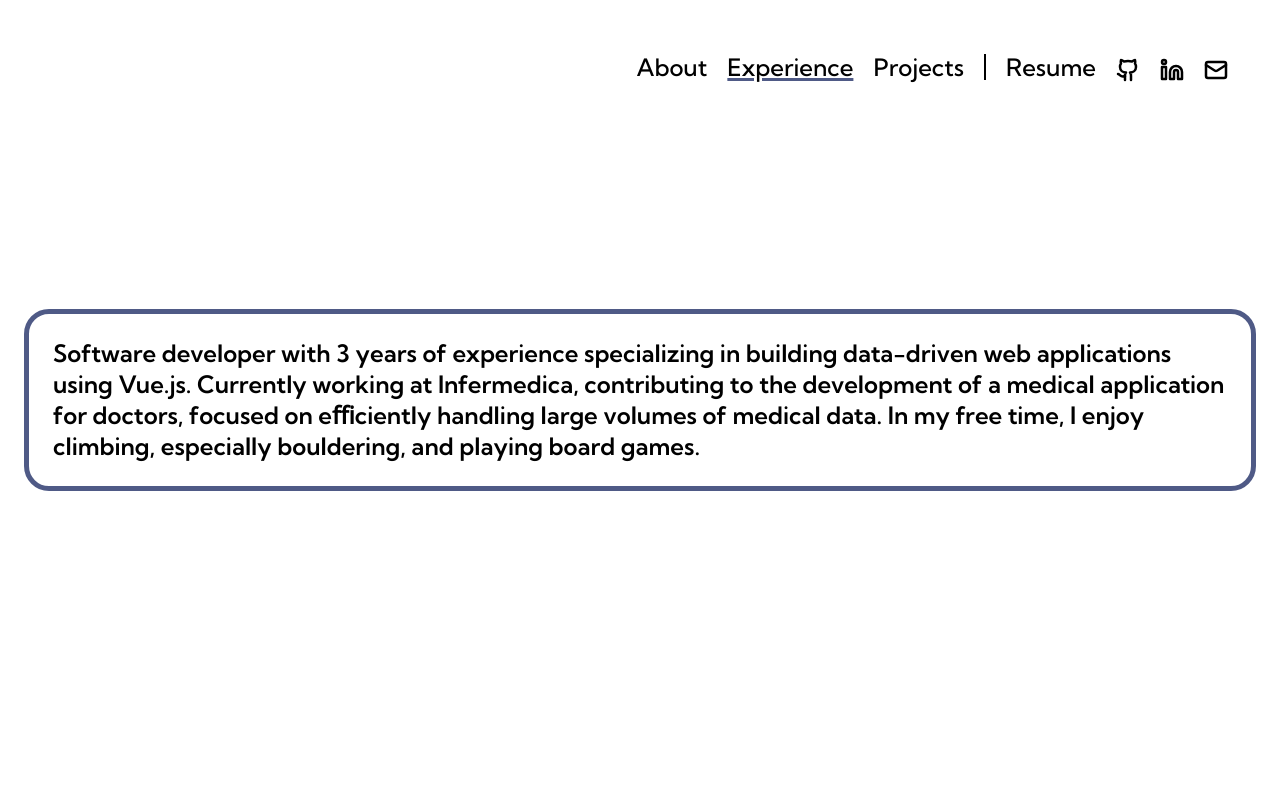
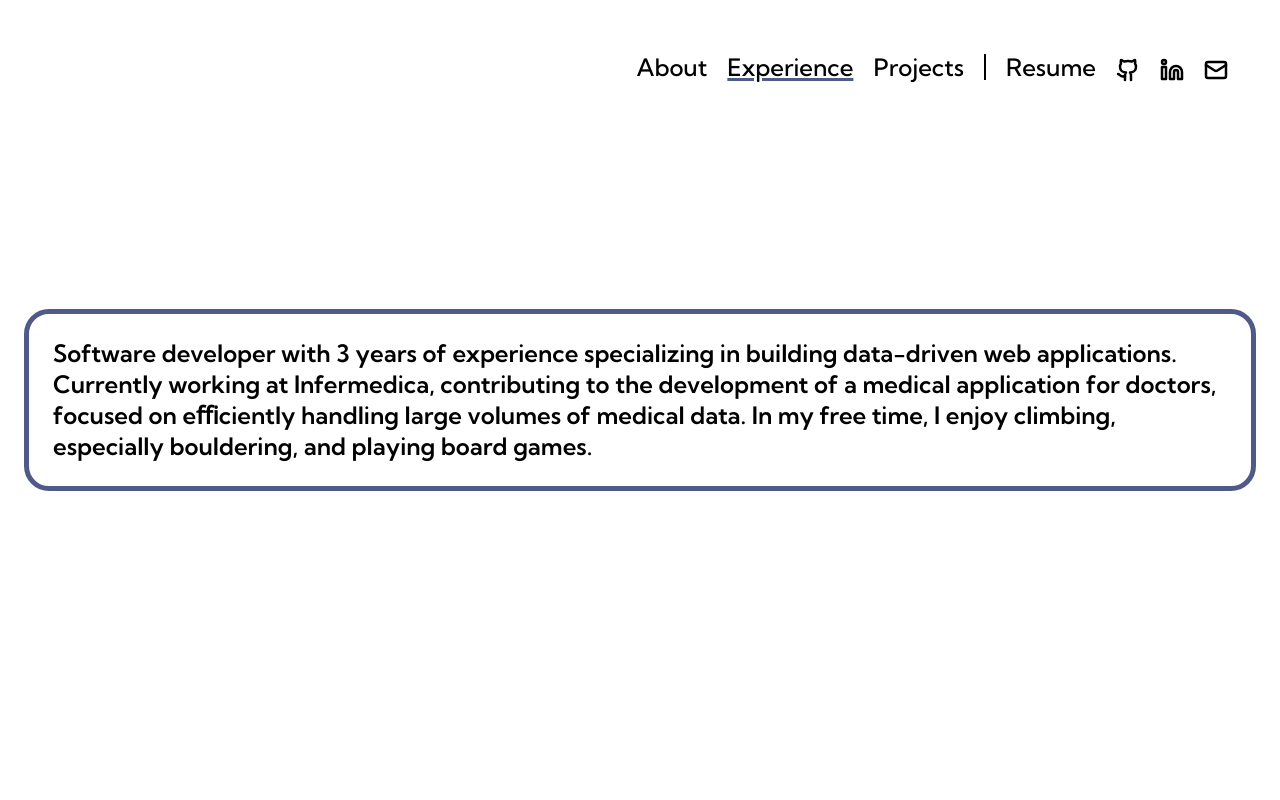
Before and after one commit to matkot11/portfolio, a Vue app: page / in a window 1280 px wide. Both pictures are taken after a click on the button "About me". Shown: the top 800 px of the page. Built offline with nearby package versions, Linux system fonts and the light colour scheme.

Commit message:
Update resume and profile image

```diff
--- a/src/sections/about/AboutSection.vue
+++ b/src/sections/about/AboutSection.vue
@@ -91,7 +91,7 @@ const hideAbout = () => {
     >
       <p class="about-section__about-text">
         Software developer with 3 years of experience specializing in building data-driven web
-        applications using Vue.js. Currently working at Infermedica, contributing to the development
+        applications. Currently working at Infermedica, contributing to the development
         of a medical application for doctors, focused on eﬃciently handling large volumes of medical
         data. In my free time, I enjoy climbing, especially bouldering, and playing board games.
       </p>
```
Also changed, not shown: public/portrait.jpg, 1 other file (tests, documents, lock files or other folders).
